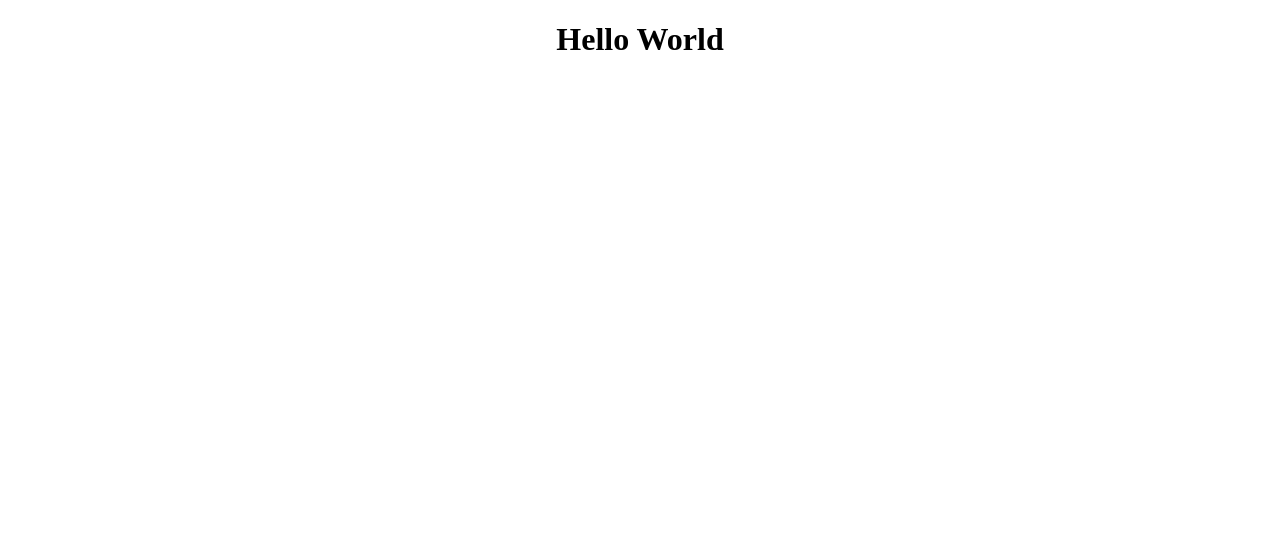
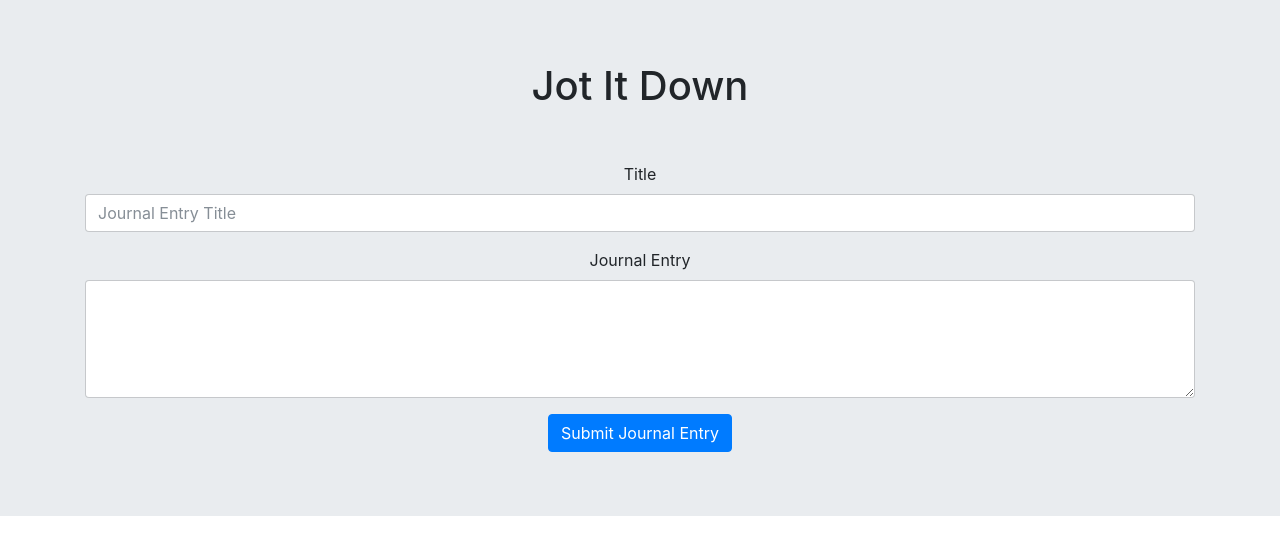
Before and after one commit to kieha/simple-api, a React app: page / in a window 1280 px wide. Built offline with nearby package versions, Linux system fonts and the light colour scheme.

Commit message:
Use bootstrap components

```diff
--- a/client/components/app.js
+++ b/client/components/app.js
@@ -1,11 +1,52 @@
 /* eslint-disable react/jsx-filename-extension */
 
-import React from "react";
+import React, { Component } from "react";
 
-const App = () => (
-  <div style={{ textAlign: "center" }}>
-    <h1>Hello World</h1>
-  </div>
-);
+class App extends Component {
+
+  constructor(props) {
+    super(props);
+    this.state = {
+      title: "",
+      entry: "",
+    };
+  }
+
+  render() {
+    return (
+      <div>
+        <div className="jumbotron jumbotron-fluid" style={{ textAlign: "center" }}>
+          <h1>Jot It Down</h1>
+
+          <div className="container" style={{ paddingTop: "46px" }}>
+
+            <form noValidate>
+              <div className="form-group">
+                <label htmlFor>Title</label>
+                <input
+                  type="text"
+                  className="form-control"
+                  placeholder="Journal Entry Title"
+                  required
+                />
+              </div>
+
+              <div className="form-group">
+                <label htmlFor>Journal Entry</label>
+                <textarea
+                  className="form-control"
+                  rows="5"
+                />
+              </div>
+
+              <button type="submit" className="btn btn-primary">Submit Journal Entry</button>
+            </form>
+
+          </div>
+        </div>
+      </div>
+    );
+  }
+}
 
 export default App;
--- a/client/index.html
+++ b/client/index.html
@@ -1,9 +1,14 @@
 <!DOCTYPE html>
-<html>
-	<head>
-		<meta charset="utf-8">
-		<title>Jot It Down</title>
-	</head>
+<html lang="en">
+  <head>
+    <meta charset="utf-8">
+    <meta http-equiv="X-UA-Compatible" content="IE=edge">
+    <meta name="viewport" content="width=device-width, initial-scale=1 shrink-to-fit=no">
+    <title>Jot It Down</title>
+
+		<link rel="stylesheet" href="https://maxcdn.bootstrapcdn.com/bootstrap/4.0.0-beta/css/bootstrap.min.css" integrity="sha384-/Y6pD6FV/Vv2HJnA6t+vslU6fwYXjCFtcEpHbNJ0lyAFsXTsjBbfaDjzALeQsN6M" crossorigin="anonymous">
+
+  </head>
 	<body>
 		<div id="root">
 
```
